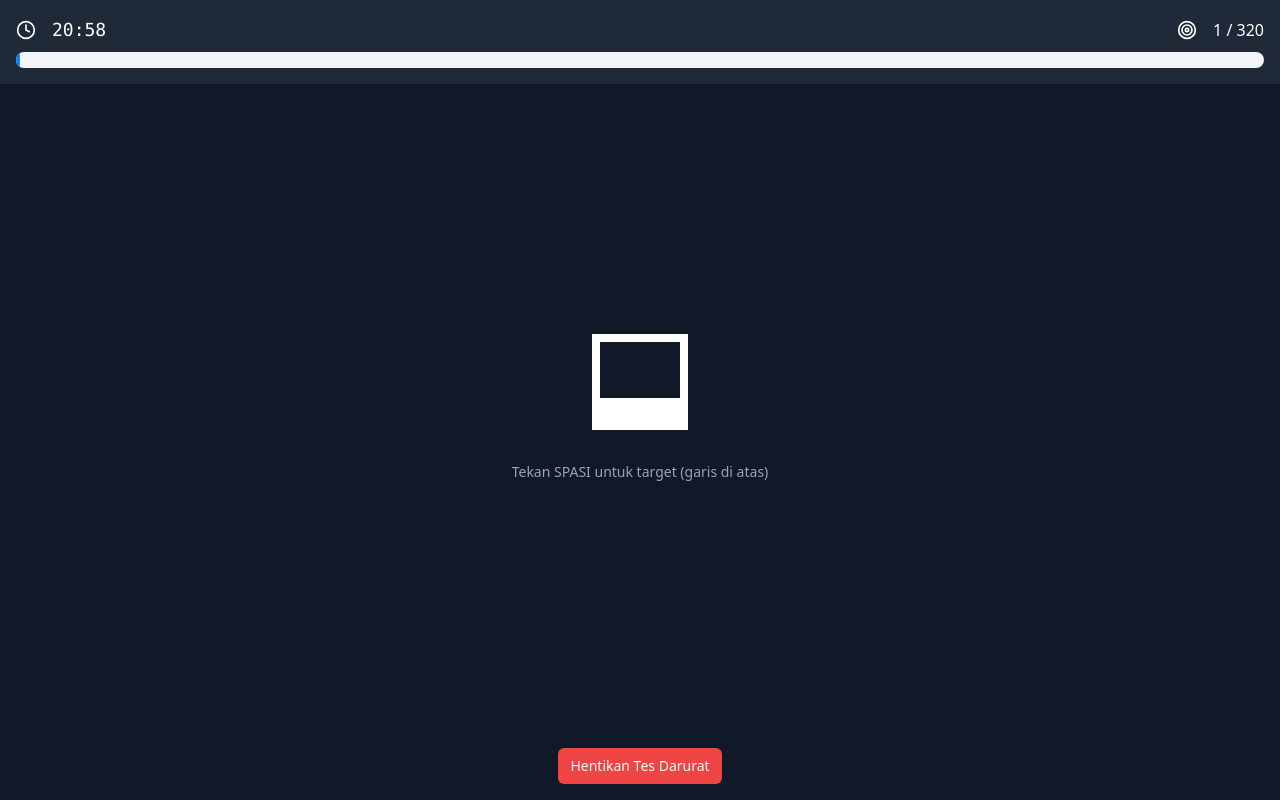
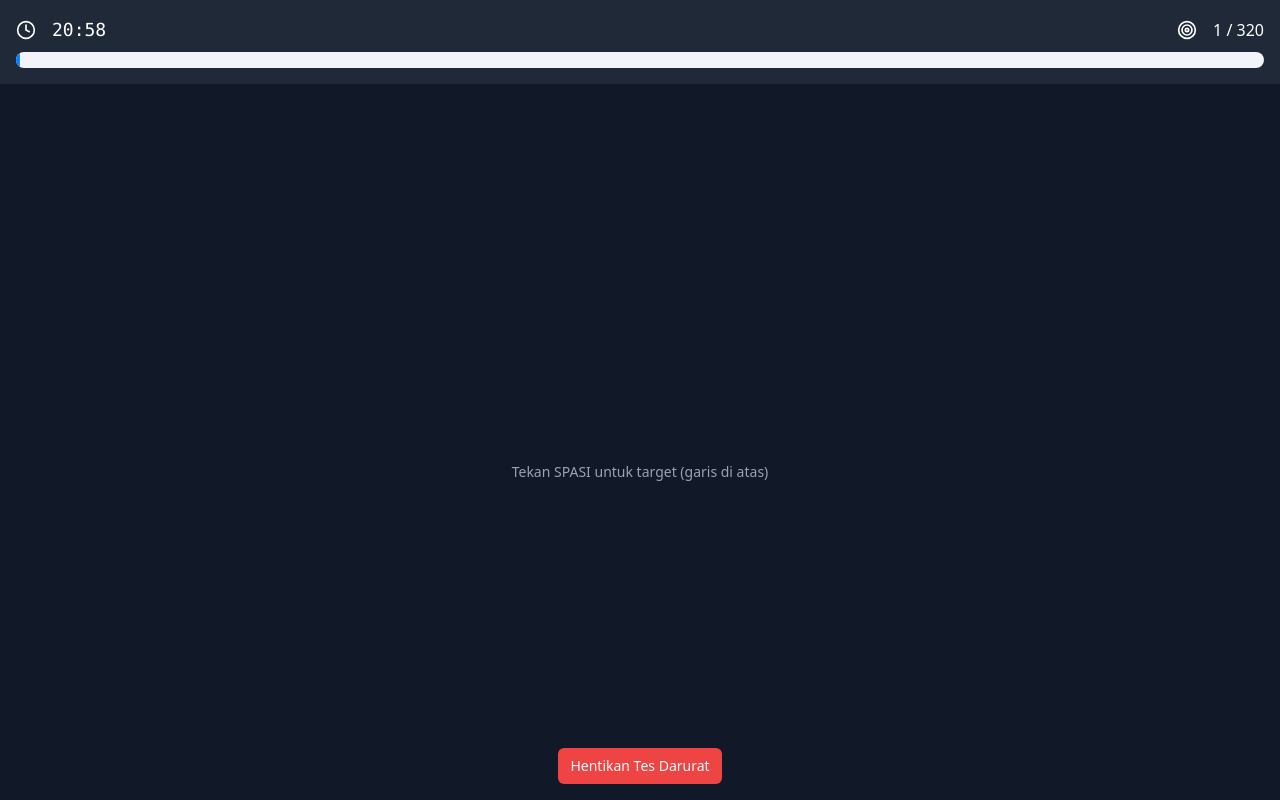
Before and after one commit to iswantosan/uji-tova-sah, a React (Vite) app: page /test in a window 1280 px wide. Both pictures are taken after a click on the button "Mulai Tes TOVA". Built offline with nearby package versions, Linux system fonts and the light colour scheme; the HTML template or start-up script is replaced by a standard one.

Commit message:
Fix test question display

```diff
--- a/src/pages/Test.tsx
+++ b/src/pages/Test.tsx
@@ -11,8 +11,10 @@ const Test = () => {
   const [timeLeft, setTimeLeft] = useState(21 * 60); // 21 minutes in seconds
   const [currentTrial, setCurrentTrial] = useState(0);
   const [totalTrials] = useState(320);
-  const [showTarget, setShowTarget] = useState(false);
+  const [showStimulus, setShowStimulus] = useState(false);
+  const [isTarget, setIsTarget] = useState(false);
   const [responses, setResponses] = useState<number[]>([]);
+  const [showInstructions, setShowInstructions] = useState(true);
   const { toast } = useToast();
 
   // Timer for test duration
@@ -30,21 +32,33 @@ const Test = () => {
   // Target presentation logic
   useEffect(() => {
     if (testPhase === 'test') {
+      // Hide instructions after 3 seconds
+      setTimeout(() => {
+        setShowInstructions(false);
+      }, 3000);
+
       const interval = setInterval(() => {
-        const isTarget = Math.random() < 0.22; // 22% target frequency
-        setShowTarget(isTarget);
+        if (currentTrial >= totalTrials) {
+          setTestPhase('completed');
+          return;
+        }
+
+        // Determine if this trial is a target (22% probability)
+        const isTargetTrial = Math.random() < 0.22;
+        setIsTarget(isTargetTrial);
+        setShowStimulus(true);
         setCurrentTrial(prev => prev + 1);
 
-        // Auto-advance after stimulus duration
+        // Hide stimulus after 100ms
         setTimeout(() => {
-          setShowTarget(false);
+          setShowStimulus(false);
         }, 100);
 
       }, 2000); // 2-second inter-stimulus interval
 
       return () => clearInterval(interval);
     }
-  }, [testPhase]);
+  }, [testPhase, currentTrial, totalTrials]);
 
   const formatTime = (seconds: number) => {
     const mins = Math.floor(seconds / 60);
@@ -175,19 +189,23 @@ const Test = () => {
         {/* Test Area */}
         <div className="flex-1 flex items-center justify-center">
           <div className="text-center">
-            {showTarget ? (
+            {showStimulus ? (
               <div className="w-24 h-24 border-8 border-white mx-auto mb-8 relative">
-                <div className="w-full h-6 bg-white absolute top-0"></div>
+                {isTarget ? (
+                  <div className="w-full h-6 bg-white absolute top-0"></div>
+                ) : (
+                  <div className="w-full h-6 bg-white absolute bottom-0"></div>
+                )}
               </div>
             ) : (
-              <div className="w-24 h-24 border-8 border-white mx-auto mb-8 relative">
-                <div className="w-full h-6 bg-white absolute bottom-0"></div>
-              </div>
+              <div className="w-24 h-24 mx-auto mb-8"></div>
             )}
 
-            <p className="text-gray-400 text-sm">
-              Tekan SPASI untuk target (garis di atas)
-            </p>
+            {showInstructions && (
+              <p className="text-gray-400 text-sm">
+                Tekan SPASI untuk target (garis di atas)
+              </p>
+            )}
           </div>
         </div>
 
```
